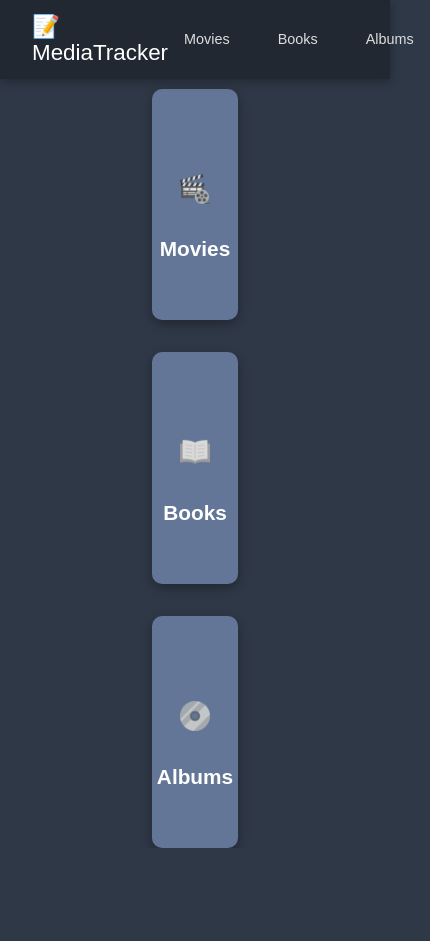
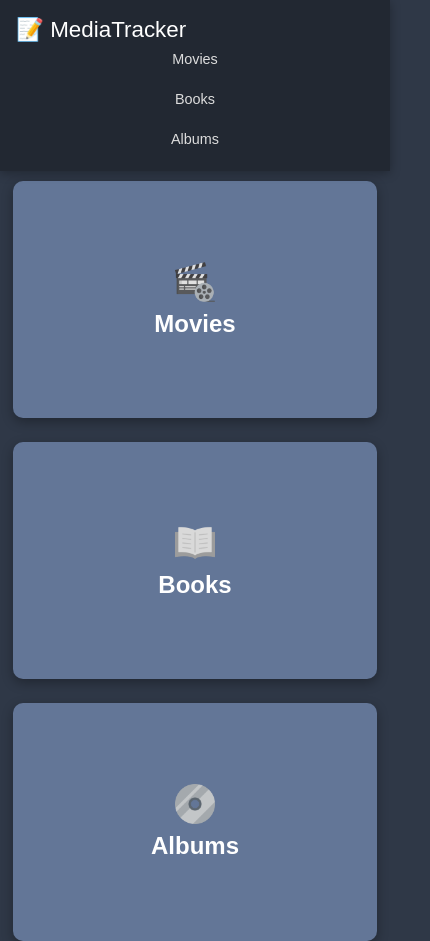
Before and after one commit to alvarocosin/media-tracker, a React (Vite) app: page / in a window 390 px wide. Shown: the whole page, 430 px wide, since content can reach past the window. Before the commit the page ends 848 px from the top, so only its background shows below. Built offline with nearby package versions, Linux system fonts and the light colour scheme; a web font is replaced by a local one.

Commit message:
Mobile responsiveness

```diff
--- a/src/style.css
+++ b/src/style.css
@@ -213,3 +213,75 @@ h1, h2, h3 {
     gap: 3rem;
   }
 }
+
+/* --- RESPONSIVE DESIGN --- */
+@media (max-width: 768px) {
+  /* NavBar */
+  .navbar {
+    flex-direction: column;
+    align-items: flex-start;
+    padding: 1rem;
+  }
+
+  .navbar-links {
+    flex-wrap: wrap;
+    gap: 0.5rem;
+    justify-content: flex-start;
+  }
+
+  /* Home buttons */
+  .home-container {
+    flex-direction: column;
+    gap: 1.5rem;
+  }
+
+  .home-button {
+    width: 80%;
+    max-width: 300px;
+    padding: 2rem;
+    font-size: 1.5rem;
+  }
+
+  .home-button img {
+    width: 40px;
+    height: 40px;
+  }
+
+  /* Media grid */
+  .media-grid {
+    grid-template-columns: repeat(auto-fill, minmax(140px, 1fr));
+    gap: 1rem;
+    padding: 0.5rem;
+  }
+
+  .media-card img {
+    height: 200px;
+  }
+
+  /* Headings */
+  h1, h2, h3 {
+    margin-left: 1rem;
+    font-size: 1.2rem;
+  }
+
+  /* Buttons */
+  .big-button {
+    padding: 1.5rem 2rem;
+    font-size: 1.2rem;
+  }
+}
+
+@media (max-width: 480px) {
+  .navbar-links {
+    flex-direction: column;
+    width: 100%;
+  }
+
+  .media-grid {
+    grid-template-columns: 1fr;
+  }
+
+  .media-card img {
+    height: 180px;
+  }
+}
```
